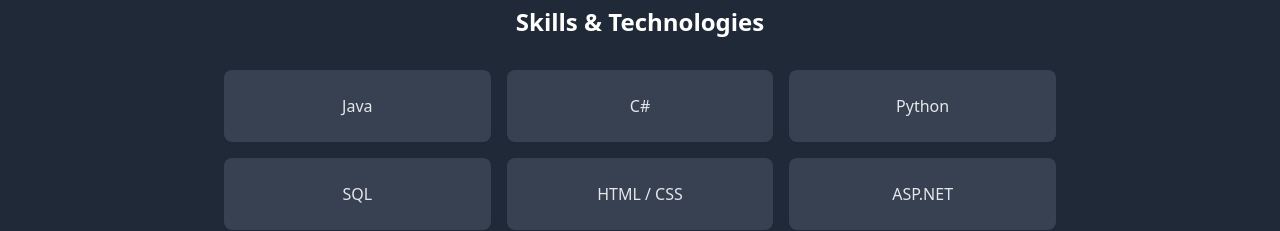
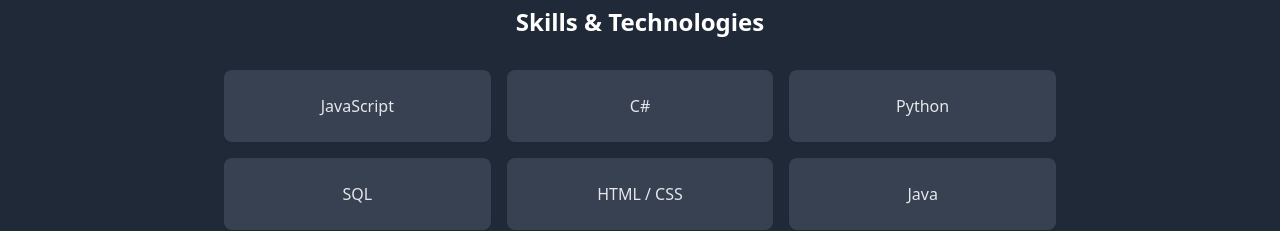
Before and after one commit to Torch178/Professional_Portfolio, a Next.js app: page / in a window 1280 px wide. Shown: the part 602-833 px from the top of the page. Built offline with nearby package versions, Linux system fonts and the light colour scheme.

Commit message:
Update SkillsSection.tsx
Updated skills

```diff
--- a/app/components/SkillsSection.tsx
+++ b/app/components/SkillsSection.tsx
@@ -1,5 +1,5 @@
 export default function SkillsSection() {
-	const skills = ['Java', 'C#', 'Python', 'SQL', 'HTML / CSS' , 'ASP.NET', 'Bootstrap', 'Adobe Creative Suite', 'Git Version Control', 'Linux / Windows'];
+	const skills = ['JavaScript', 'C#', 'Python', 'SQL', 'HTML / CSS', 'Java', 'ASP.NET', 'Node.js', 'Express.js', 'React.js', 'Bootstrap', 'MongoDB', 'MSSQL', 'Adobe Creative Suite', 'Git Version Control', 'Linux / Windows'];
 
 	return (
 		<section className="bg-gray-800 py-12 sm:py-20">
```
